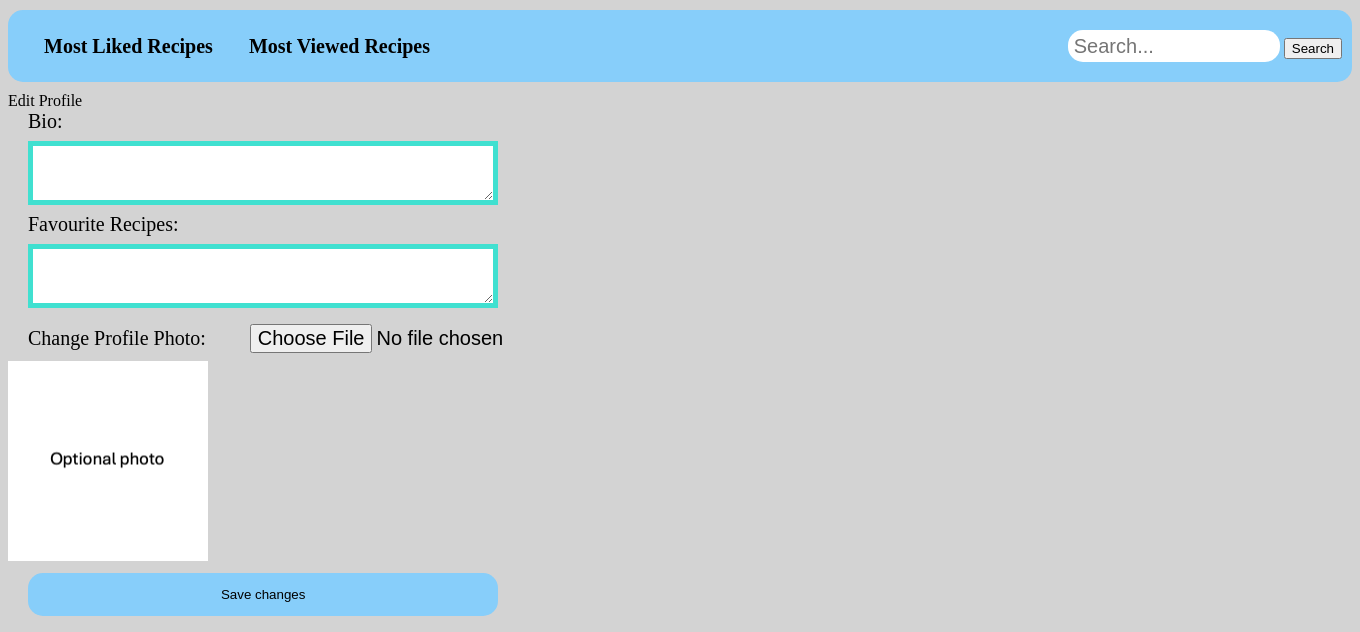
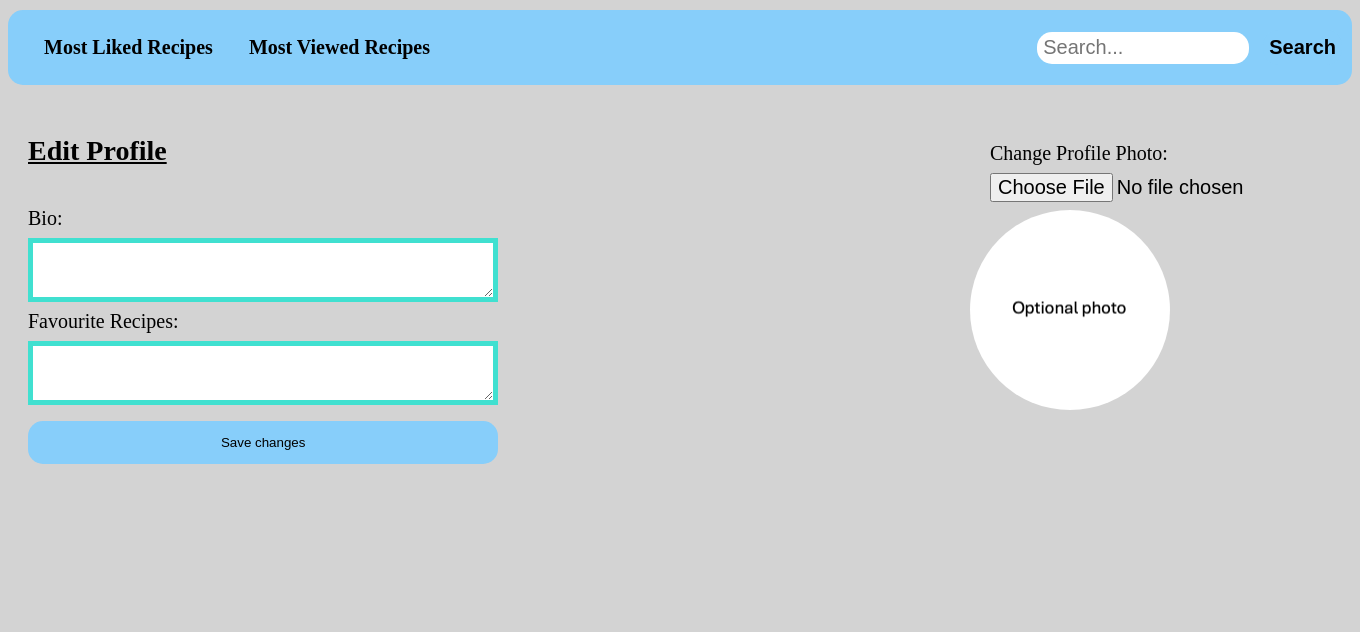
Before and after one commit to 2773451O/WAD_Project, a Django app: page /recipes/edit_profile/ in a window 1360 px wide; the page is wider, and only the part inside the window is pictured. Shown: the part 208-840 px from the top of that part. After the commit the page ends 672 px from the top of that part, so only its background shows below. Run offline with Django 3.2, Linux system fonts and the light colour scheme; the visitor is signed in with stand-in values (Sample User, id 1); data comes from the database, SQL or seed files in the repository.

Commit message:
Css for search

```diff
--- a/static/styles.css
+++ b/static/styles.css
@@ -85,17 +85,34 @@ body {
     background-color: cyan;
     color: black;
     border-radius: 15px;
+
 }
 
 .categories input[type="text"] {
     width: 200px;
     height: 20px;
-    padding: 10px;
     border: none;
     font-size: 20px;
     padding: 6px;
     border-radius: 15px;
 }
+
+.search_btn{
+    border-radius: 15px;
+    padding: 6px;
+    border: none;
+    background-color: lightskyblue;color: black;
+    text-align: center;
+    text-decoration: none;
+    font-size: 20px;
+    font-weight: bold;
+    margin-left: 10px;
+}
+
+.search_btn:hover{
+    background-color: cyan;
+}
+
 
 /*Sidebar*/
 .sidebar {
@@ -183,8 +200,9 @@ body {
     background-color: cyan;
     border-radius: 15px;
 }
+
 /*Profile photo and buttons on register page*/
-.login_register_right {
+.display_right {
     float: right;
     width: 25%;
     position: absolute;
@@ -193,14 +211,14 @@ body {
     width: 25%;
 }
 
-.login_register_right img {
+.display_right img {
 
     border-radius: 50%;
     display: inline-block;
     overflow: hidden;
 }
 
-.login_register_right a {
+.display_right a {
 
     text-align: center;
     font-weight: bold;
@@ -213,10 +231,11 @@ body {
     border-radius: 15px;
 }
 
-.login_register_right a:hover {
+.display_right a:hover {
     background-color: cyan;
     border-radius: 15px;
 }
+
 
 @media screen and (max-width: 400px) {
     .sidebar a {
--- a/templates/recipes/base.html
+++ b/templates/recipes/base.html
@@ -55,7 +55,7 @@
             </div>
             <form method="get" action="{% url 'recipes:search' %}">
                 <input type="text" name="query" placeholder="Search...">
-                <button type="submit">Search</button>
+                <button type="submit" class="search_btn">Search</button>
             </form>
 
         </div>
--- a/templates/recipes/edit_profile.html
+++ b/templates/recipes/edit_profile.html
@@ -3,7 +3,7 @@
 {% load static %}
 
 {% block body_block %}
-<div class="login_register_heading">
+<div id="heading">
     Edit Profile
 </div>
 <div class="container">
@@ -17,7 +17,7 @@
           <textarea class="input" id="id_favourite_recipes" name="favourite_recipes">{{ user.userprofile.favourite_recipes }}</textarea>
       </div>
 
-      <div class="login_buttons">
+      <div class="display_right">
           <label class="login_register_label" for="id_picture">Change Profile Photo:</label>
           <input type="file" class="login_register_label" id="id_picture" name="picture" accept="image/*" onchange="previewImage(event)">
           <div id="imagePreview">
--- a/templates/recipes/login.html
+++ b/templates/recipes/login.html
@@ -17,7 +17,7 @@
     <button class="submit" type="submit" value="Submit">Sign in</button>
     </form>
 
-<div class="login_register_right">
+<div class="display_right">
     <a href="{% url 'recipes:register' %}">Register</a>
     <a href="{% url 'recipes:password_reset_form' %}">Forgot Password</a>
 </div>
--- a/templates/recipes/register.html
+++ b/templates/recipes/register.html
@@ -37,7 +37,7 @@
                 </p>
             </div>
 
-            <div class="login_register_right">
+            <div class="display_right">
                 <label class="login_register_label" for="id_picture">Profile photo:</label>
                 <input class="login_register_label" name="picture" type="file" accept="image/*" onchange="previewImage(event)">
                 <div id="imagePreview">
```
Also changed, not shown: media/profile_images/Screenshot_2024-03-08_at_16.45.15.png (added).
